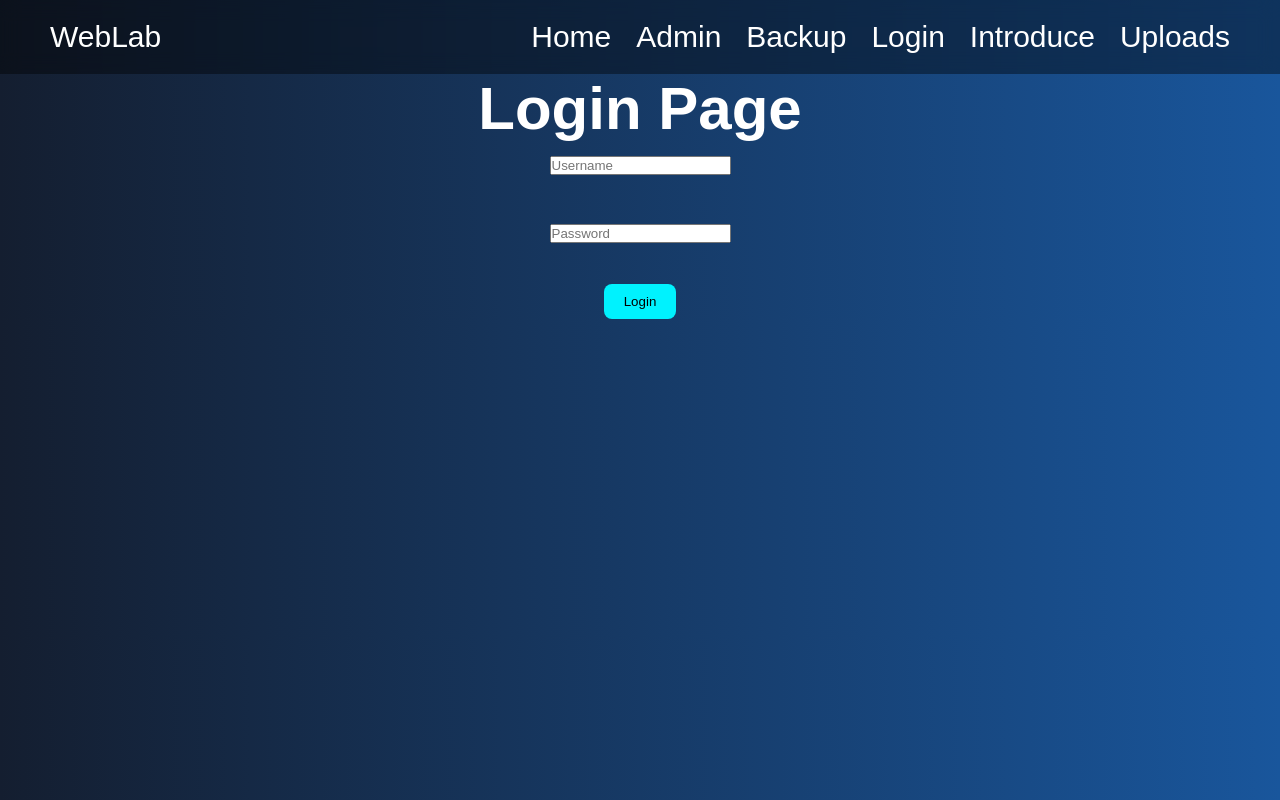
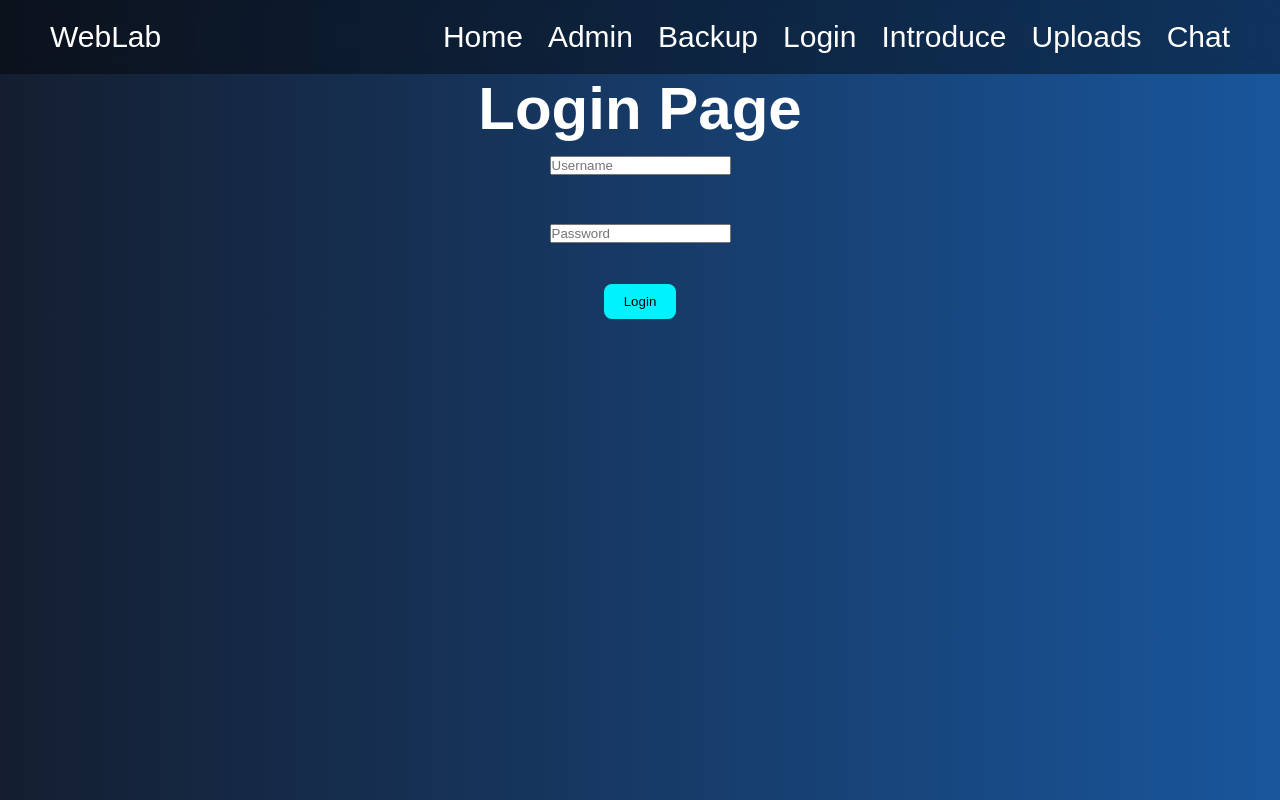
Before and after one commit to Vuong-new-coder/weblab, a plain HTML site: page login.html in a window 1280 px wide. Drawn offline with Linux system fonts and the light colour scheme.

Commit message:
update all

```diff
--- a/login.html
+++ b/login.html
@@ -13,6 +13,7 @@
         <li><a href="https://weblab-sigma.vercel.app/login.html">Login</a></li>
         <li><a href="https://weblab-sigma.vercel.app/index.html">Introduce</a></li>
         <li><a href="https://weblab-sigma.vercel.app/uploads.html">Uploads</a></li>
+        <li><a href="https://weblab-sigma.vercel.app/chatroom.html">Chat</a></li>
     </ul>
 </nav>
 <body style="background: linear-gradient(to right, #141e30, #19569c);color:white;font-family:Arial;font-size:30px;text-align:center;">
```
Also changed, not shown: admin.html (+1 -0 lines), backup.html (+1 -0 lines), chatroom.html (+1 -0 lines), home.html (+1 -0 lines), index.html (+1 -0 lines), nologin.html (+1 -0 lines), secret.html (+1 -0 lines).
